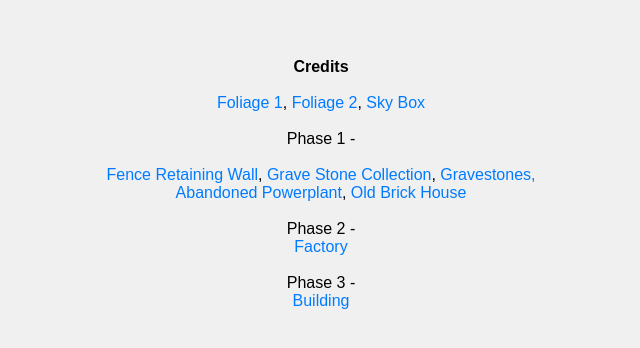
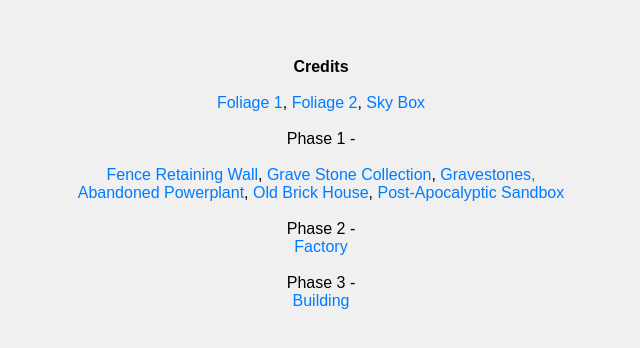
Before and after one commit to AleksBoboychev/credits, a plain HTML site: page index.html in a window 1280 px wide. Shown: the part 226-574 px from the top of the page, without its empty margins (319-959 px from the left). Drawn offline with Linux system fonts and the light colour scheme.

Commit message:
Update index.html

```diff
--- a/index.html
+++ b/index.html
@@ -38,7 +38,9 @@
   Phase 1 -
   <br><br> <a href="https://sketchfab.com/3d-models/fence-retaining-wall-b26ac6fb2f5441e09cc1d66594816bec">Fence Retaining Wall</a>, <a href="https://sketchfab.com/3d-models/grave-stone-collection-216711532d5a4078b9c0d5020af01eb1">Grave Stone Collection</a>, <a href="https://sketchfab.com/3d-models/gravestones-72562ca019694f939245ec63c249a7cb">Gravestones, </a><br>
   <a href="https://www.fab.com/listings/006c8ac4-81fa-4835-819c-b080f37e14ef">Abandoned Powerplant</a>,
-  <a href="https://www.fab.com/listings/d89c5c69-2737-45cb-9964-27ced2d25024">Old Brick House</a><br><br>
+  <a href="https://www.fab.com/listings/d89c5c69-2737-45cb-9964-27ced2d25024">Old Brick House</a>,
+  <a href="https://www.fab.com/listings/6818b919-b48b-46e6-a9fa-3f7efbef680c">Post-Apocalyptic Sandbox</a><br><br>
+
 
   Phase 2 -<br>
   <a href="https://www.fab.com/listings/0c3f584b-98e6-416d-83bf-79a36de579db">Factory</a><br><br>
```
